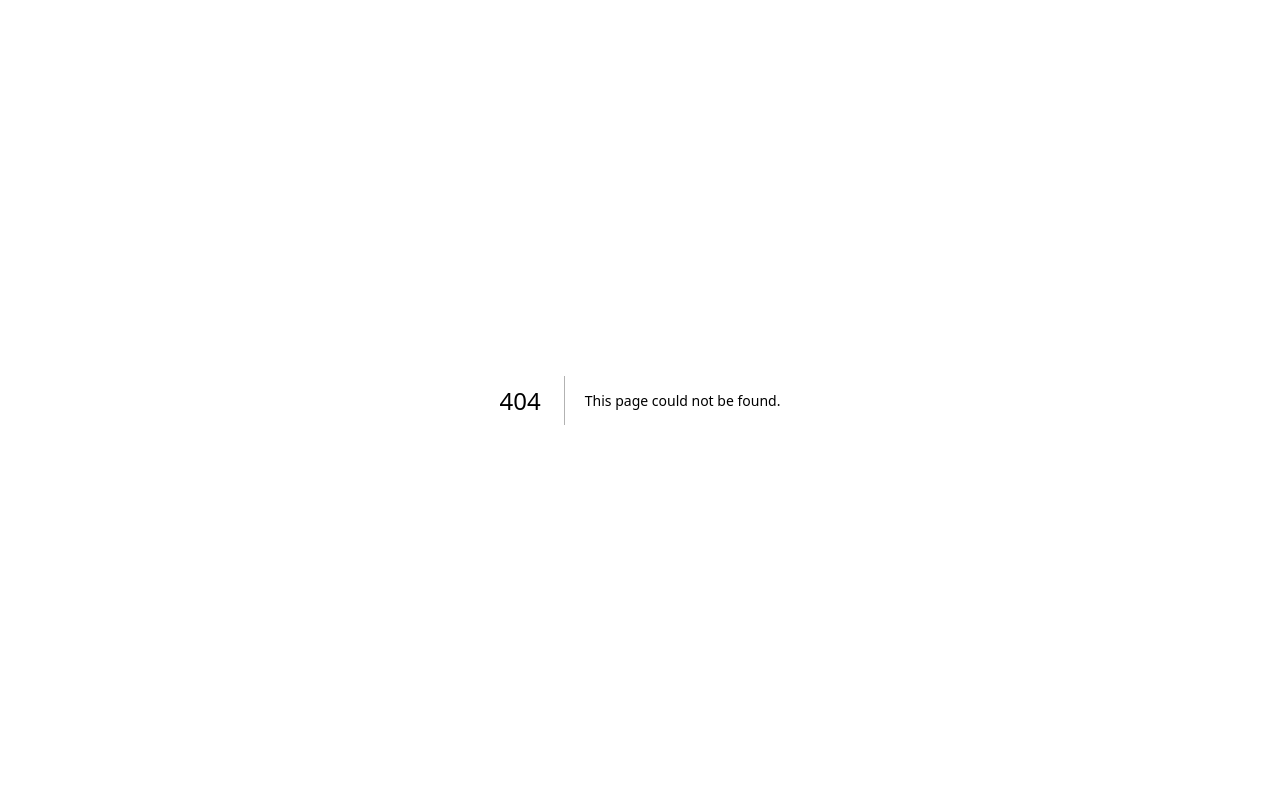
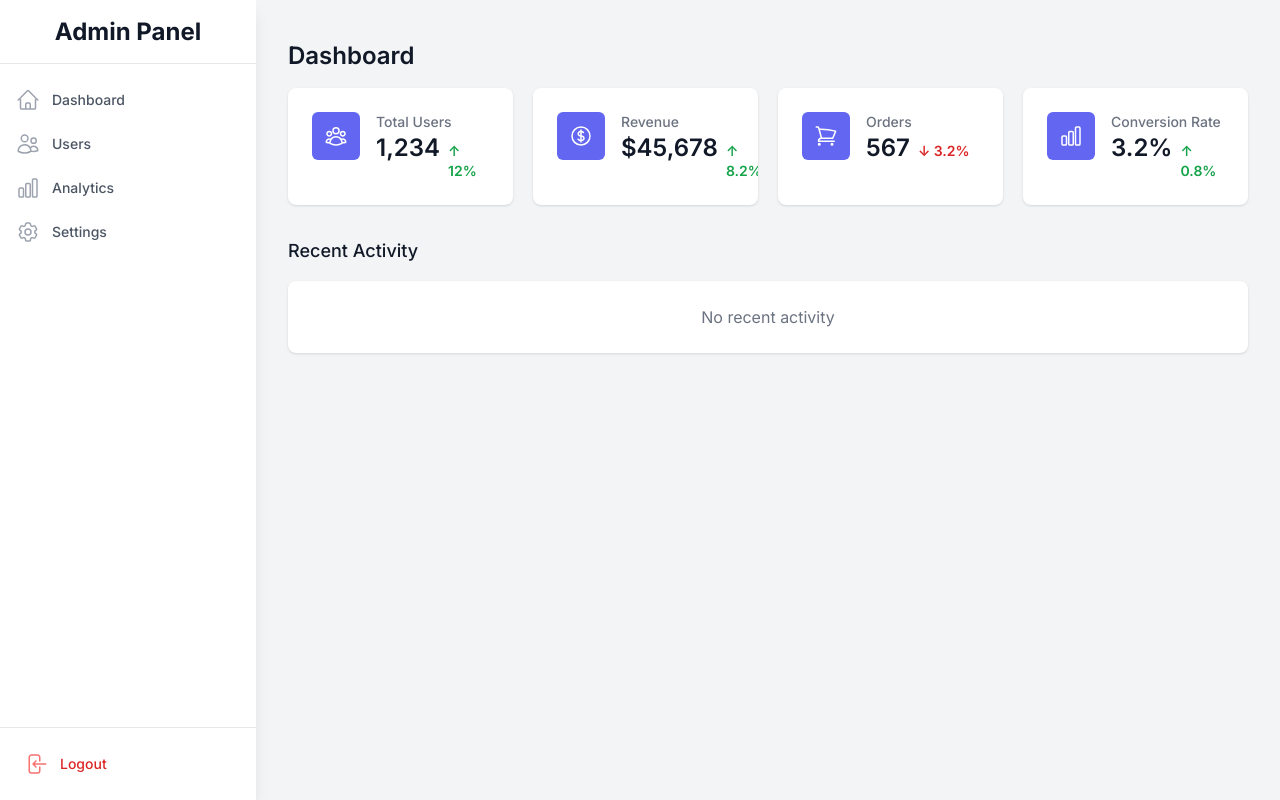
Before and after one commit to InHouseProduct/health-agent-front, a Next.js app: page /dashboard in a window 1280 px wide. Before the commit this address had no page. Built offline with nearby package versions, Linux system fonts and the light colour scheme; no server answers.

Commit message:
dashboard

```diff
--- /dev/null
+++ b/src/app/dashboard/layout.tsx
@@ -0,0 +1,81 @@
+'use client'
+
+import { useState } from 'react';
+import {
+    HomeIcon,
+    UsersIcon,
+    ChartBarIcon,
+    Cog6ToothIcon,
+    ArrowLeftOnRectangleIcon
+} from '@heroicons/react/24/outline';
+import { useAuth } from '@/hooks/useAuth';
+
+const navigation = [
+    { name: 'Dashboard', href: '/dashboard', icon: HomeIcon },
+    { name: 'Users', href: '/dashboard/users', icon: UsersIcon },
+    { name: 'Analytics', href: '/dashboard/analytics', icon: ChartBarIcon },
+    { name: 'Settings', href: '/dashboard/settings', icon: Cog6ToothIcon },
+];
+
+export default function DashboardLayout({
+    children,
+}: {
+    children: React.ReactNode;
+}) {
+    const [sidebarOpen, setSidebarOpen] = useState(false);
+    const { logout } = useAuth();
+
+    return (
+        <div className="min-h-screen bg-gray-100">
+            {/* Sidebar */}
+            <div className="fixed inset-y-0 left-0 w-64 bg-white shadow-lg">
+                <div className="flex h-full flex-col">
+                    {/* Sidebar header */}
+                    <div className="flex h-16 items-center justify-center border-b border-gray-200">
+                        <h1 className="text-2xl font-bold text-gray-900">Admin Panel</h1>
+                    </div>
+
+                    {/* Navigation */}
+                    <nav className="flex-1 space-y-1 px-2 py-4">
+                        {navigation.map((item) => (
+                            <a
+                                key={item.name}
+                                href={item.href}
+                                className="group flex items-center px-2 py-2 text-sm font-medium rounded-md text-gray-600 hover:bg-gray-50 hover:text-gray-900"
+                            >
+                                <item.icon
+                                    className="mr-3 h-6 w-6 flex-shrink-0 text-gray-400 group-hover:text-gray-500"
+                                    aria-hidden="true"
+                                />
+                                {item.name}
+                            </a>
+                        ))}
+                    </nav>
+
+                    {/* Logout button */}
+                    <div className="border-t border-gray-200 p-4">
+                        <button
+                            onClick={logout}
+                            className="group flex w-full items-center px-2 py-2 text-sm font-medium rounded-md text-red-600 hover:bg-red-50"
+                        >
+                            <ArrowLeftOnRectangleIcon
+                                className="mr-3 h-6 w-6 flex-shrink-0 text-red-400 group-hover:text-red-500"
+                                aria-hidden="true"
+                            />
+                            Logout
+                        </button>
+                    </div>
+                </div>
+            </div>
+
+            {/* Main content */}
+            <div className="pl-64">
+                <main className="py-10">
+                    <div className="px-4 sm:px-6 lg:px-8">
+                        {children}
+                    </div>
+                </main>
+            </div>
+        </div>
+    );
+}
--- /dev/null
+++ b/src/app/dashboard/page.tsx
@@ -0,0 +1,85 @@
+import {
+    UserGroupIcon,
+    CurrencyDollarIcon,
+    ShoppingCartIcon,
+    ChartBarIcon
+} from '@heroicons/react/24/outline';
+
+const stats = [
+    {
+        name: 'Total Users',
+        stat: '1,234',
+        icon: UserGroupIcon,
+        change: '12%',
+        changeType: 'increase',
+    },
+    {
+        name: 'Revenue',
+        stat: '$45,678',
+        icon: CurrencyDollarIcon,
+        change: '8.2%',
+        changeType: 'increase',
+    },
+    {
+        name: 'Orders',
+        stat: '567',
+        icon: ShoppingCartIcon,
+        change: '3.2%',
+        changeType: 'decrease',
+    },
+    {
+        name: 'Conversion Rate',
+        stat: '3.2%',
+        icon: ChartBarIcon,
+        change: '0.8%',
+        changeType: 'increase',
+    },
+];
+
+export default function DashboardPage() {
+    return (
+        <div>
+            <h1 className="text-2xl font-semibold text-gray-900">Dashboard</h1>
+
+            {/* Stats */}
+            <div className="mt-4 grid grid-cols-1 gap-5 sm:grid-cols-2 lg:grid-cols-4">
+                {stats.map((item) => (
+                    <div
+                        key={item.name}
+                        className="relative overflow-hidden rounded-lg bg-white px-4 py-5 shadow sm:px-6 sm:py-6"
+                    >
+                        <dt>
+                            <div className="absolute rounded-md bg-indigo-500 p-3">
+                                <item.icon className="h-6 w-6 text-white" aria-hidden="true" />
+                            </div>
+                            <p className="ml-16 truncate text-sm font-medium text-gray-500">
+                                {item.name}
+                            </p>
+                        </dt>
+                        <dd className="ml-16 flex items-baseline">
+                            <p className="text-2xl font-semibold text-gray-900">{item.stat}</p>
+                            <p
+                                className={`ml-2 flex items-baseline text-sm font-semibold ${item.changeType === 'increase' ? 'text-green-600' : 'text-red-600'
+                                    }`}
+                            >
+                                {item.changeType === 'increase' ? '↑' : '↓'} {item.change}
+                            </p>
+                        </dd>
+                    </div>
+                ))}
+            </div>
+
+            {/* Recent Activity */}
+            <div className="mt-8">
+                <h2 className="text-lg font-medium text-gray-900">Recent Activity</h2>
+                <div className="mt-4 overflow-hidden rounded-lg bg-white shadow">
+                    <div className="p-6">
+                        <div className="text-center text-gray-500">
+                            No recent activity
+                        </div>
+                    </div>
+                </div>
+            </div>
+        </div>
+    );
+}
```
Also changed, not shown: src/middleware.ts (added, +16 -0 lines).
